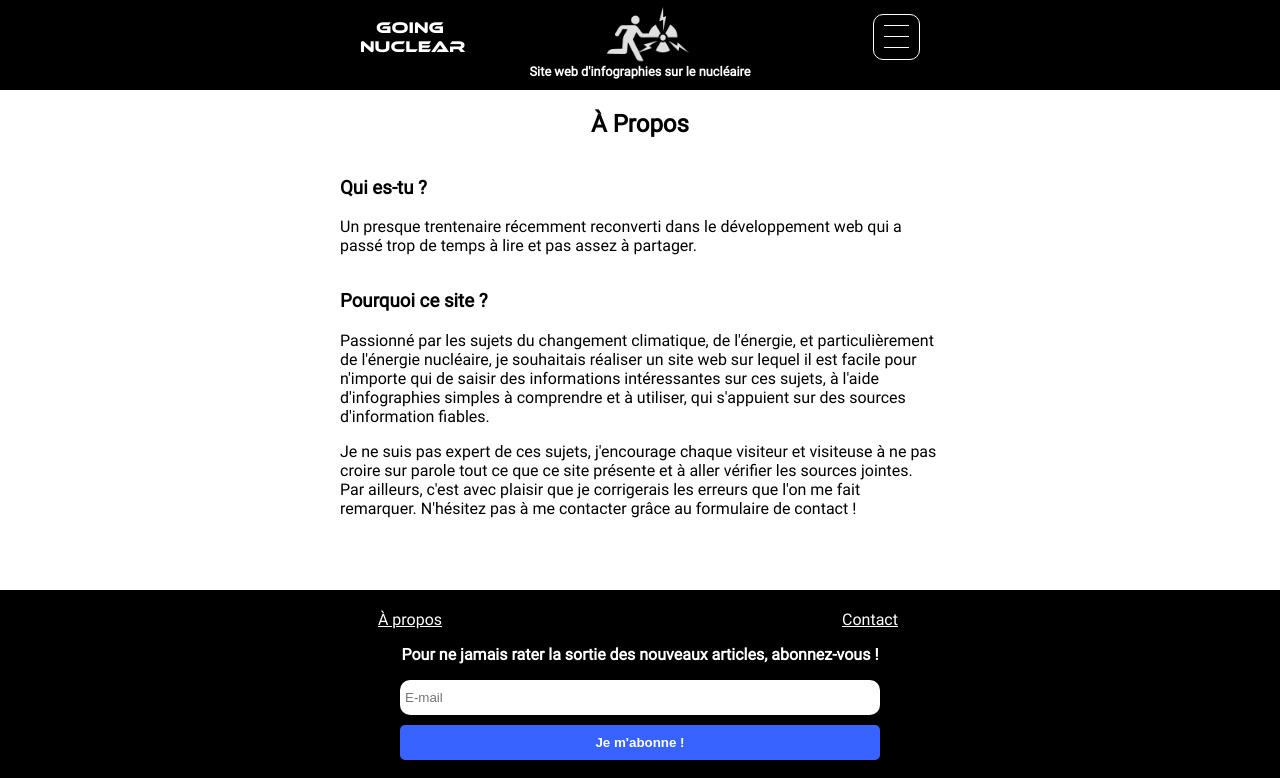
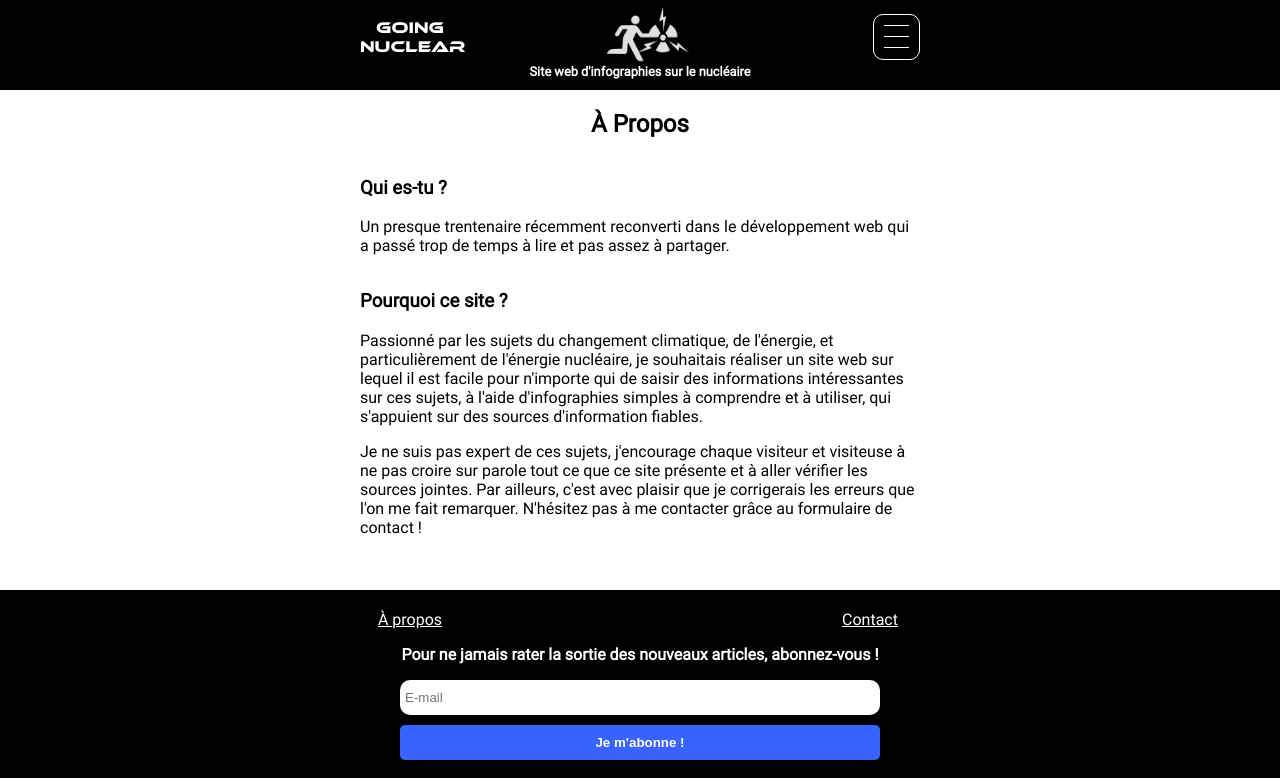
Before and after one commit to RykesZ/Going-Nuclear-Front, a React (Create React App) app: page /about in a window 1280 px wide. Shown: the top 778 px of the page. Built offline with nearby package versions, Linux system fonts and the light colour scheme.

Commit message:
style fix 2

```diff
--- a/src/pages/About/index.jsx
+++ b/src/pages/About/index.jsx
@@ -2,14 +2,14 @@ function About() {
   return (
     <div className="container">
       <h2>À Propos</h2>
-      <div>
+      <section>
         <h3>Qui es-tu ?</h3>
         <p>
           Un presque trentenaire récemment reconverti dans le développement web
           qui a passé trop de temps à lire et pas assez à partager.
         </p>
-      </div>
-      <div>
+      </section>
+      <section>
         <h3>Pourquoi ce site ?</h3>
         <p>
           Passionné par les sujets du changement climatique, de l'énergie, et
@@ -26,7 +26,7 @@ function About() {
           que je corrigerais les erreurs que l'on me fait remarquer. N'hésitez
           pas à me contacter grâce au formulaire de contact !
         </p>
-      </div>
+      </section>
     </div>
   );
 }
--- a/src/pages/Article/index.jsx
+++ b/src/pages/Article/index.jsx
@@ -47,6 +47,7 @@ function Article() {
           </h4>
           <p>{text}</p>
           <Infographie data={data} infoName={infoName} />
+          <div className="sources">
             <h5>Sources :</h5>
             <ul>
               {sources.map((source) => (
@@ -54,6 +55,7 @@ function Article() {
               ))}
             </ul>
           </div>
+        </div>
       )}
     </main>
   );
--- a/src/styles/base/_base.scss
+++ b/src/styles/base/_base.scss
@@ -8,6 +8,9 @@
   h2 {
     align-self: center;
   }
+  section {
+    margin: 0 20px 0 20px;
+  }
 }
 
 #root {
--- a/src/styles/pages/_article.scss
+++ b/src/styles/pages/_article.scss
@@ -20,12 +20,12 @@
   p {
     margin: 20px;
   }
-  h5 {
-    margin: 0;
-  }
-  ul {
-    li {
-      overflow-wrap: break-word;
+  .sources {
+    margin: 0 20px 0 20px;
+    ul {
+      li {
+        overflow-wrap: break-word;
+      }
     }
   }
 }
@@ -36,6 +36,9 @@
   animation-duration: 1000ms;
   animation-fill-mode: both;
   z-index: 5;
+  div {
+    max-width: 100%;
+  }
 }
 
 @keyframes appearing {
```
Lines whose indentation alone changed are shown as unchanged.
